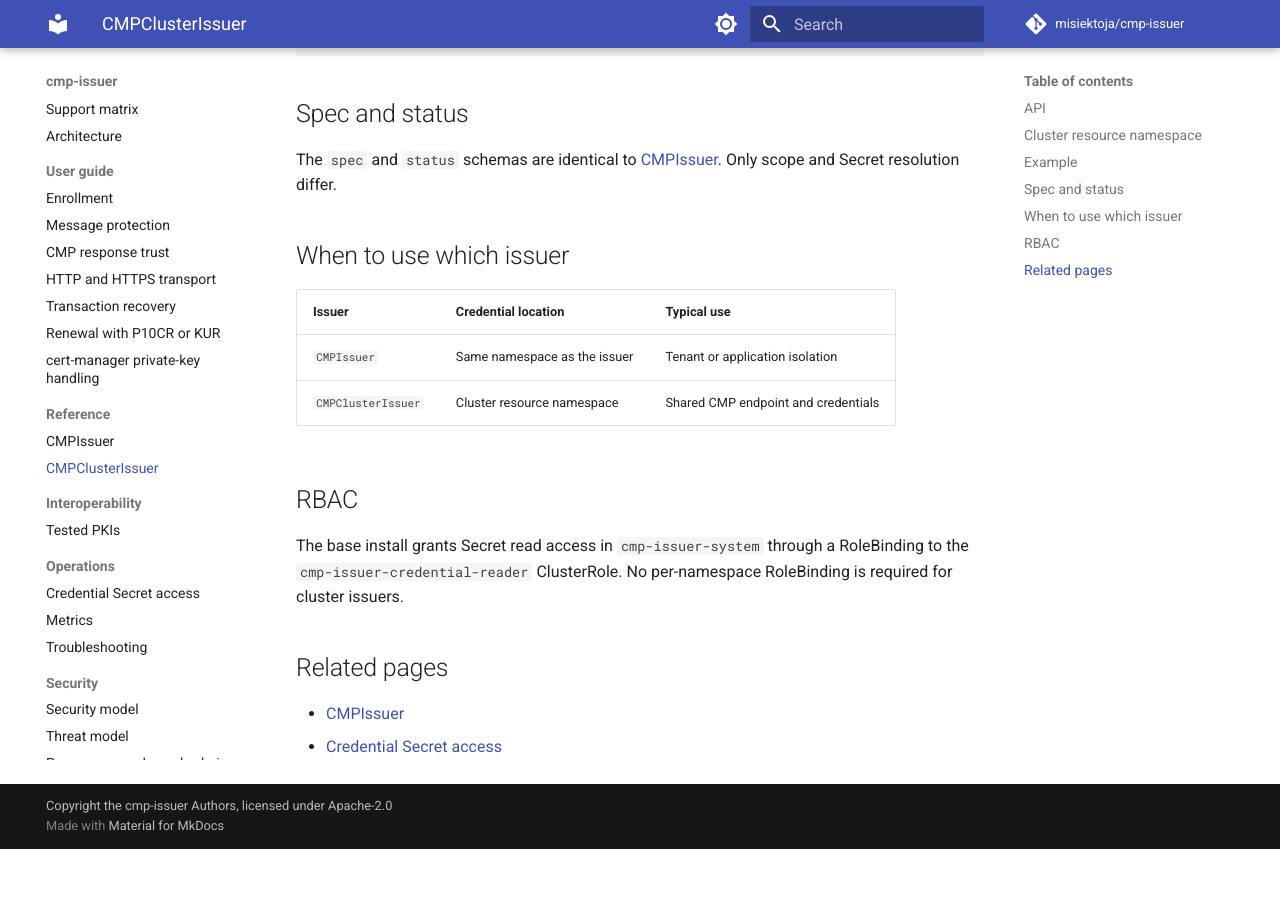
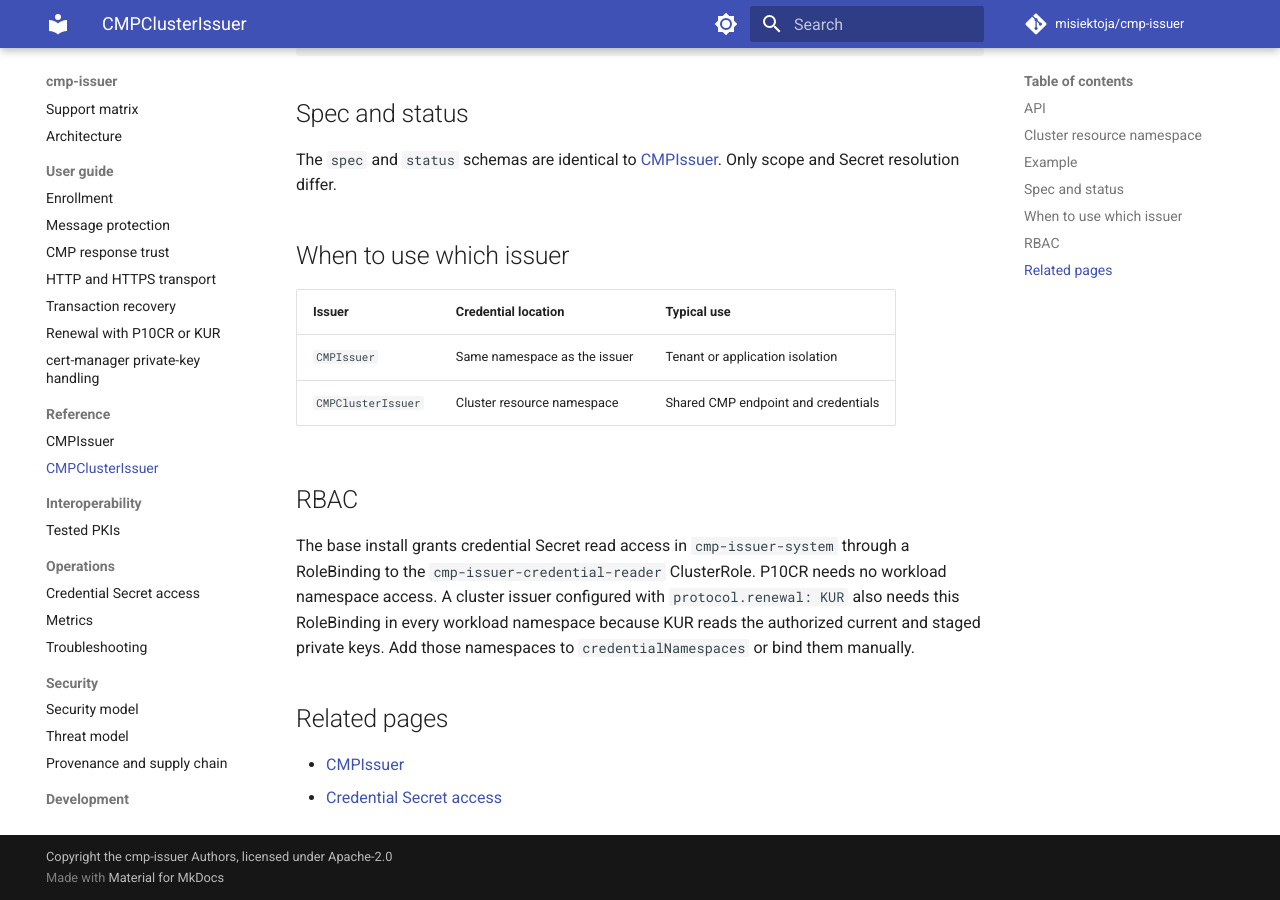
Before and after one commit to misiektoja/cmp-issuer, an MkDocs documentation site: the page built from docs/reference/cmpclusterissuer.md, in a window 1280 px wide and 900 px high, scrolled down 1650 px. Built offline with MkDocs 1.6.1 and Material for MkDocs 9.7.7, drawn with Linux system fonts in a browser that asks for light colours; comment, search, counter and statistics services are not loaded; before the commit the page ends 2499 px from its top, so only the background shows below that.

Commit message:
docs(reference): document CMPClusterIssuer KUR
Signed-off-by: misiektoja <misiektoja-github@rm-rf.ninja>

```diff
--- a/docs/reference/cmpclusterissuer.md
+++ b/docs/reference/cmpclusterissuer.md
@@ -74,7 +74,7 @@
 
 ## RBAC
 
-The base install grants Secret read access in `cmp-issuer-system` through a RoleBinding to the `cmp-issuer-credential-reader` ClusterRole. No per-namespace RoleBinding is required for cluster issuers.
+The base install grants credential Secret read access in `cmp-issuer-system` through a RoleBinding to the `cmp-issuer-credential-reader` ClusterRole. P10CR needs no workload namespace access. A cluster issuer configured with `protocol.renewal: KUR` also needs this RoleBinding in every workload namespace because KUR reads the authorized current and staged private keys. Add those namespaces to `credentialNamespaces` or bind them manually.
 
 ## Related pages
 
```
